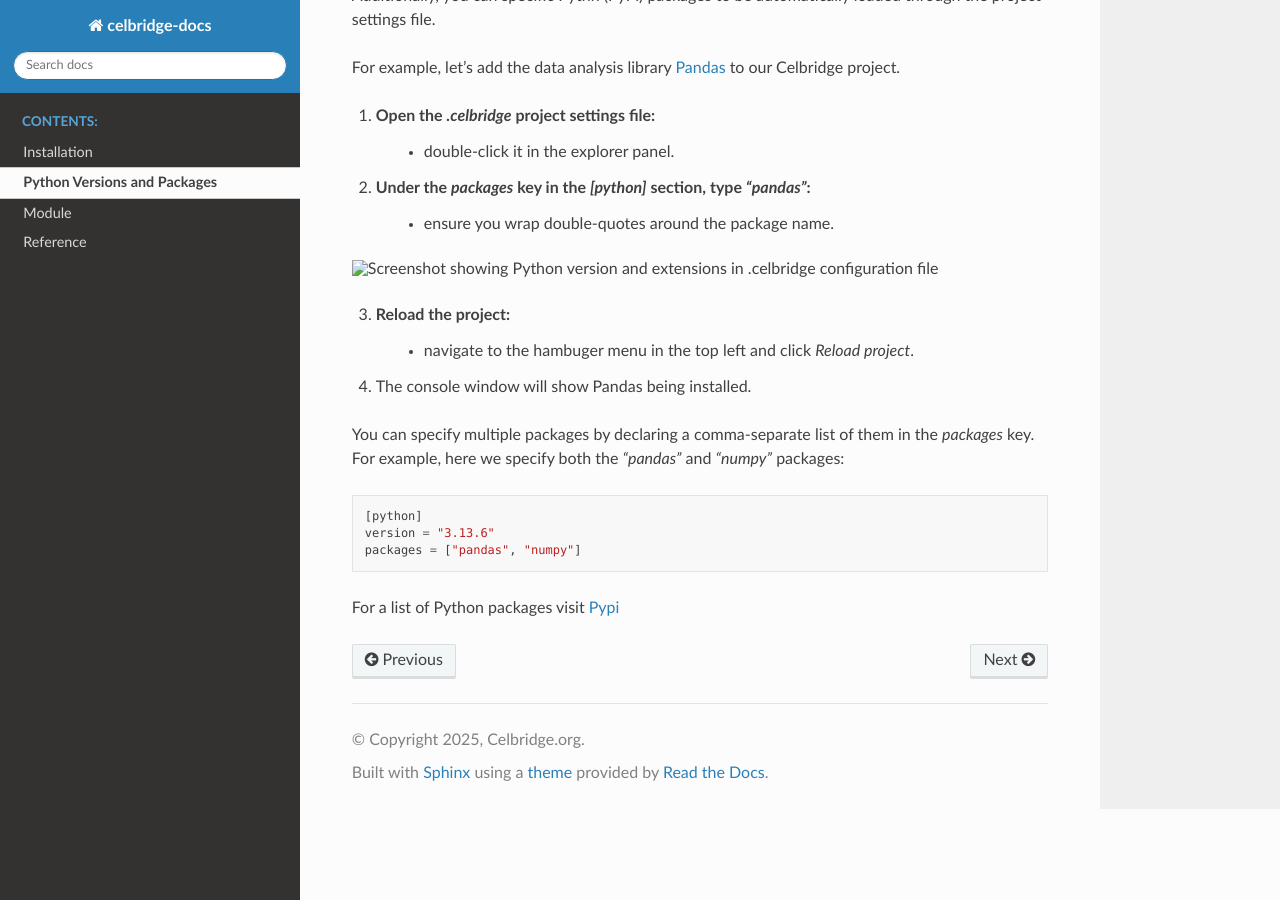
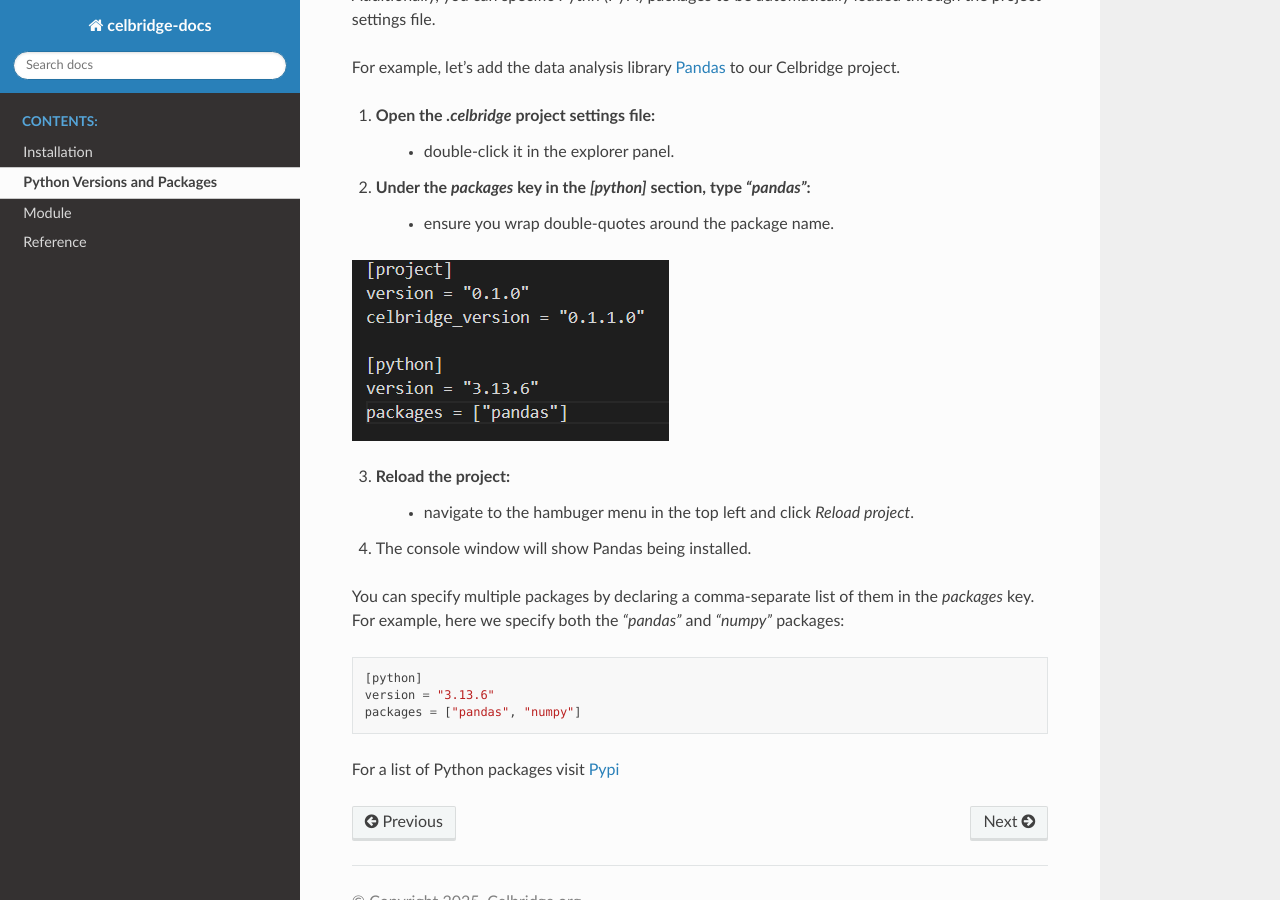
Before and after one commit to dr-matt-smith/spinx-pages-test2, a Sphinx documentation site: the page built from docs/python_versions.rst, in a window 1280 px wide and 900 px high, scrolled down 672 px. Built offline with Sphinx 7.4.7 and the Read the Docs theme 3.1.0, drawn with Linux system fonts in a browser that asks for light colours.

Commit message:
Correct typos and update project settings image
Fixed typos and updated image link in documentation.

```diff
--- a/docs/python_versions.rst
+++ b/docs/python_versions.rst
@@ -30,7 +30,7 @@ For example, let's add the data analysis library `Pandas`_  to our Celbridge pro
     - ensure you wrap double-quotes around the package name.
 
 
-.. image:: \\sources\\images\\project_settings.png
+.. image:: https://raw.githubusercontent.com/dr-matt-smith/spinx-pages-test2/refs/heads/main/docs/images/project_settings.png
    :alt: Screenshot showing Python version and extensions in .celbridge configuration file
 
 
```
